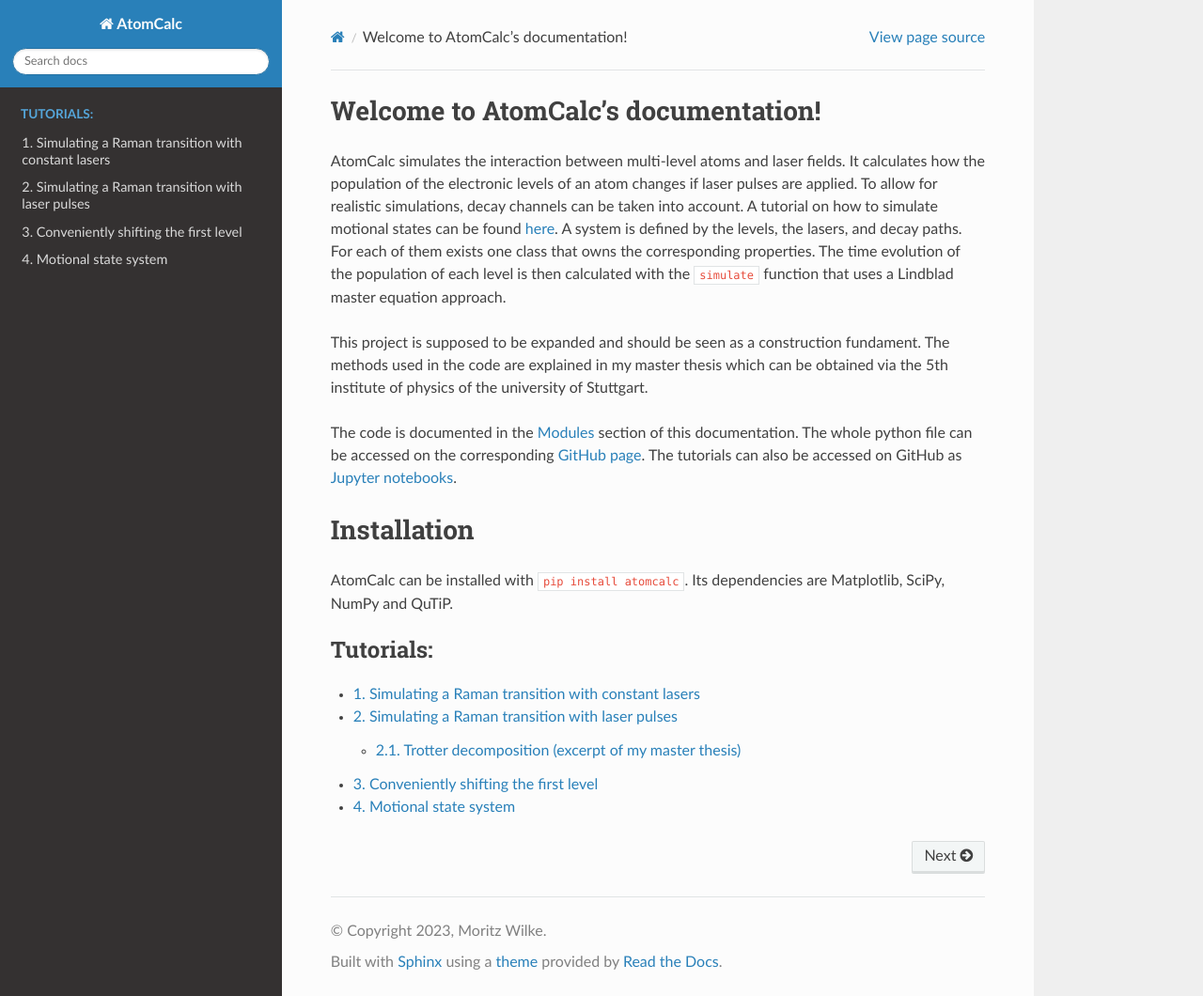
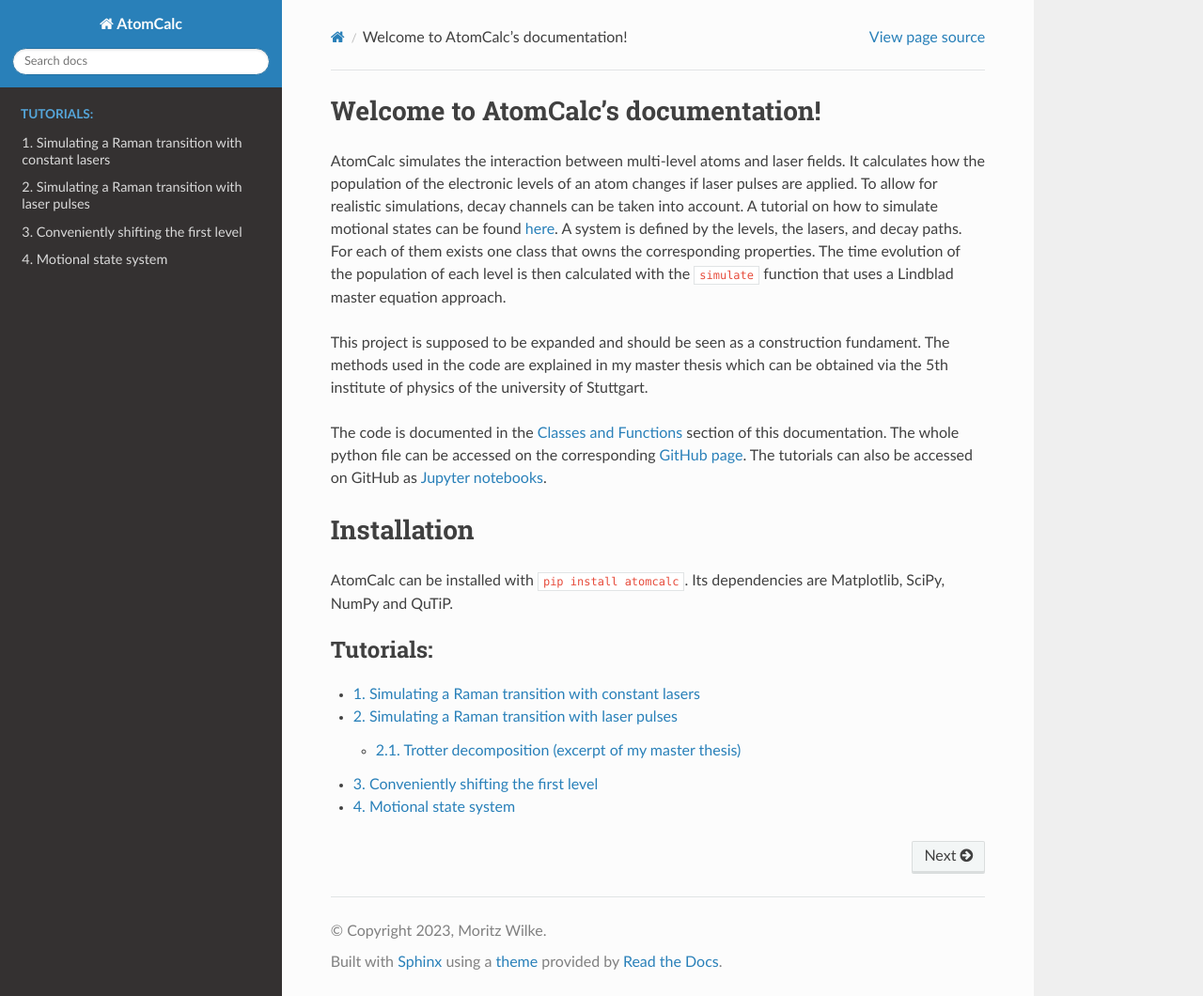
Before and after one commit to AtomCalc/AtomCalc, a Sphinx documentation site: the page built from docs/index.rst, in a window 1280 px wide and 1060 px high. Shown: the whole window at 94% size. Built offline with Sphinx 7.4.7 and the Read the Docs theme 2.0.0, drawn with Linux system fonts in a browser that asks for light colours.

```diff
--- a/docs/index.rst
+++ b/docs/index.rst
@@ -13,7 +13,7 @@
 This project is supposed to be expanded and should be seen as a construction fundament.
 The methods used in the code are explained in my master thesis which can be obtained via the 5th institute of physics of the university of Stuttgart.
 
-The code is documented in the `Modules`_ section of this documentation.
+The code is documented in the `Classes and Functions`_ section of this documentation.
 The whole python file can be accessed on the corresponding `GitHub page`_.
 The tutorials can also be accessed on GitHub as `Jupyter notebooks`_.
 
@@ -21,7 +21,7 @@
 
 .. _GitHub page: https://github.com/AtomCalc/AtomCalc
 .. _Jupyter notebooks: https://github.com/AtomCalc/AtomCalc/tree/main/docs/notebooks
-.. _Modules: https://atomcalc.github.io/AtomCalc/modules.html
+.. _Classes and Functions: https://atomcalc.github.io/AtomCalc/modules.html
 .. _here: https://atomcalc.github.io/AtomCalc/notebooks/Example4.html
 
 Installation
```
